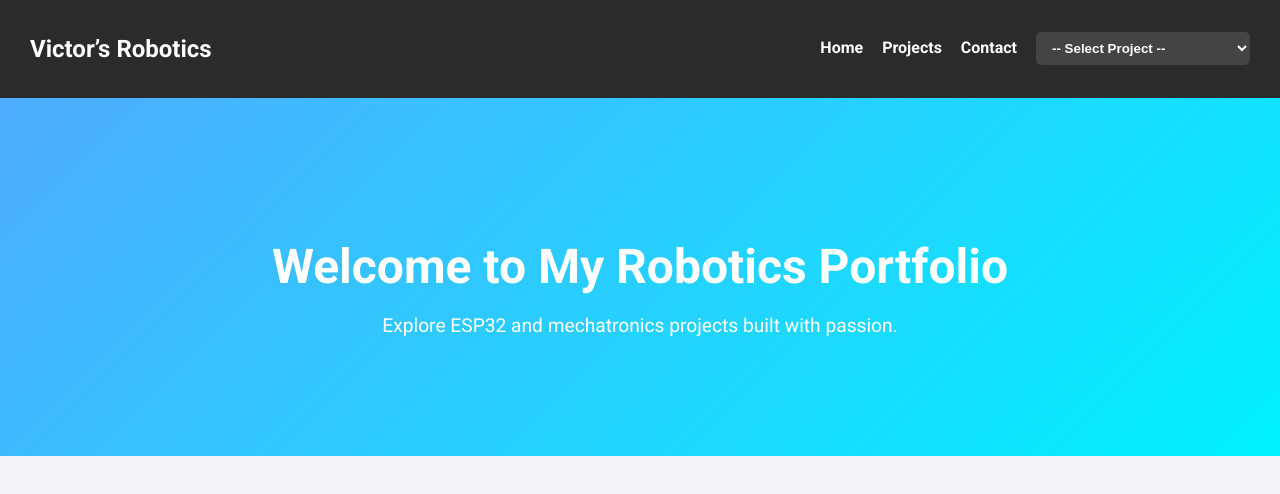
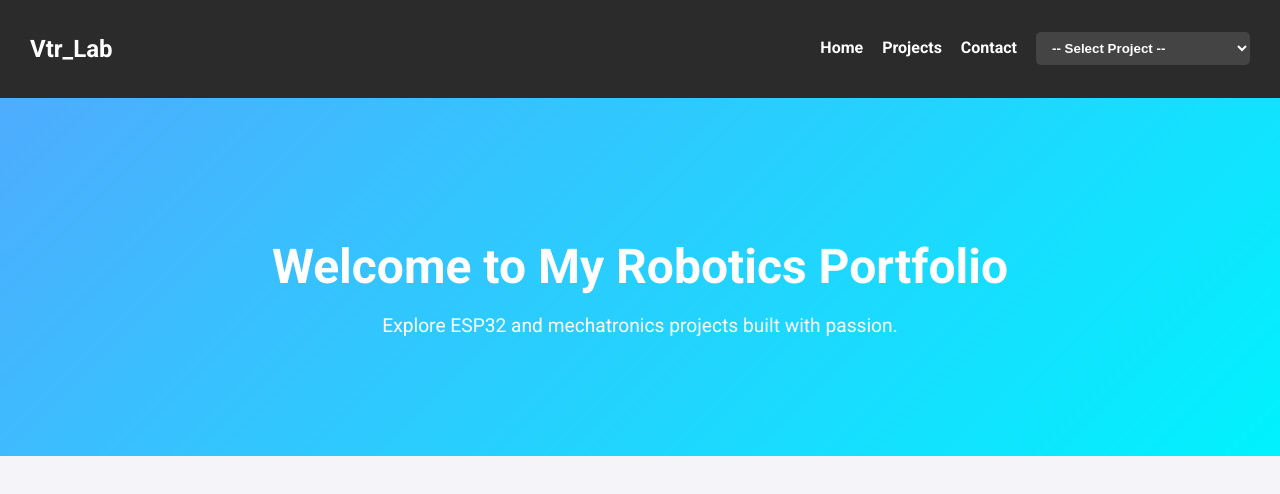
Before and after one commit to Vtr-Lab/Vtr-Lab.github.io, a plain HTML site: page contact.html in a window 1280 px wide. Drawn offline with Linux system fonts and the light colour scheme.

Commit message:
Update contact.html

```diff
--- a/contact.html
+++ b/contact.html
@@ -19,7 +19,7 @@
 <body>
 
 <nav>
-  <h1>Victor’s Robotics</h1>
+  <h1>Vtr_Lab</h1>
   <div>
     <a href="index.html">Home</a>
     <a href="projects.html">Projects</a>
```
